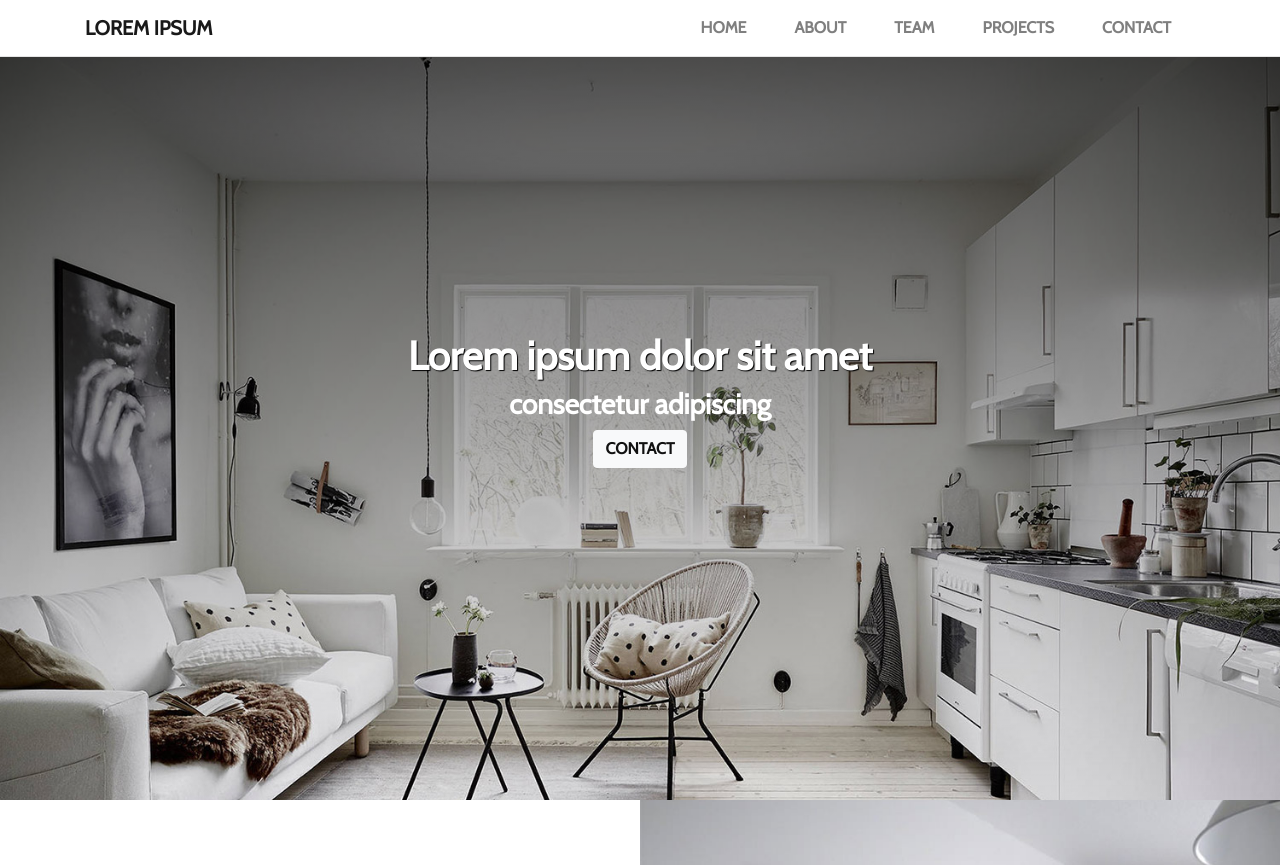
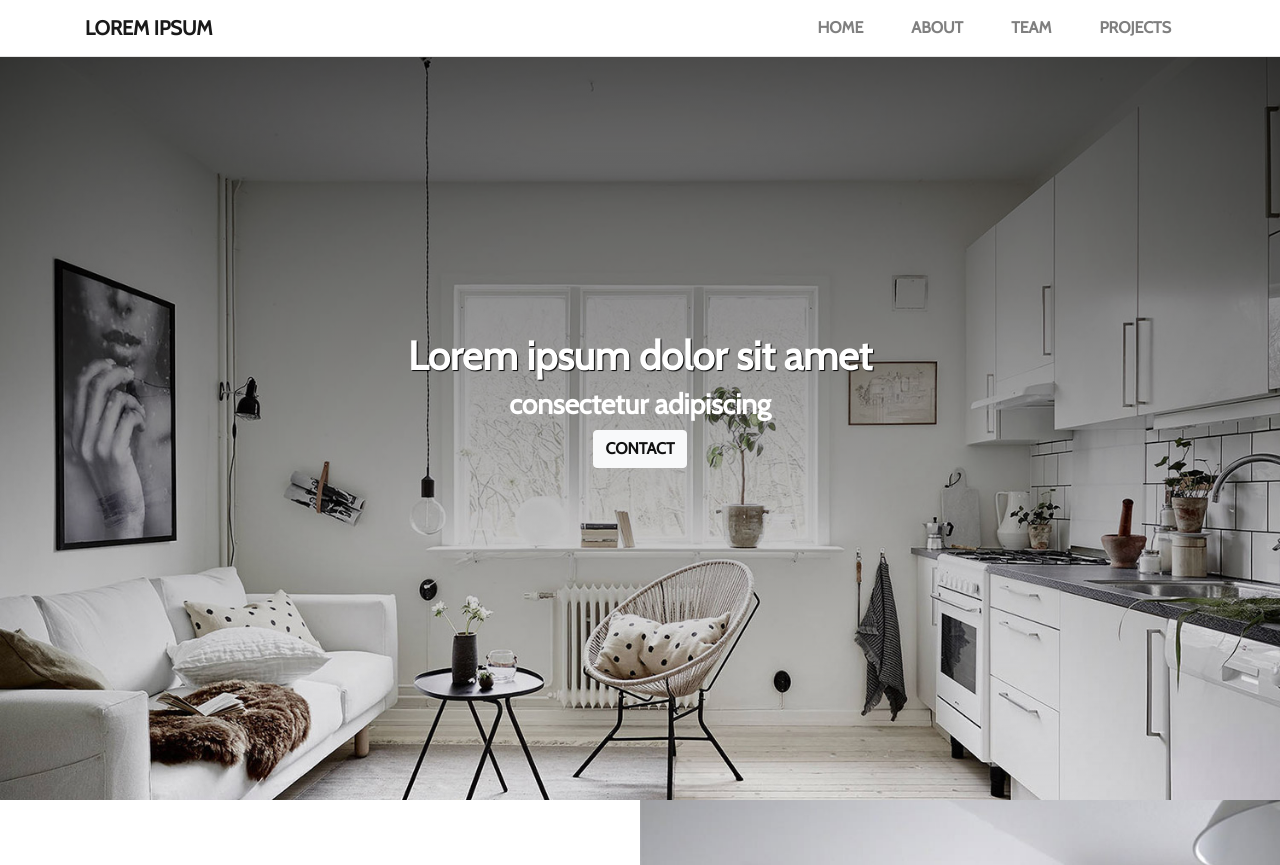
Before and after one commit to tiagooliveira08/bootstrap-site, a website: page index.html in a window 1280 px wide. Shown: the top 865 px of the page. Drawn offline with nearby package versions, Linux system fonts and the light colour scheme.

Commit message:
Update index.html

```diff
--- a/index.html
+++ b/index.html
@@ -31,7 +31,9 @@
   									<li class="nav-item"><a class="nav-link  scroll" href="#about">About</a></li>
                     				<li class="nav-item"><a class="nav-link  scroll" href="#team">Team</a></li>
   									<li class="nav-item"><a class="nav-link  scroll" href="#projects">Projects</a></li>
-  									<li class="nav-item"><a class="nav-link  scroll" href="#contact">Contact</a></li>
+
+
+
   								</ul>
 
   							</div>
```
